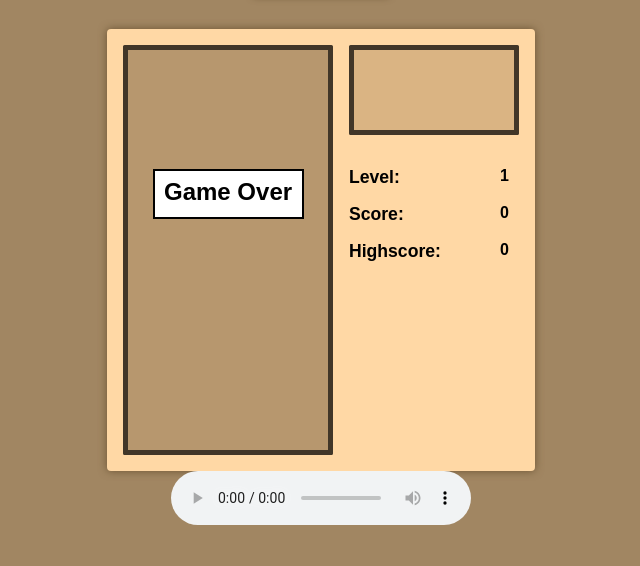
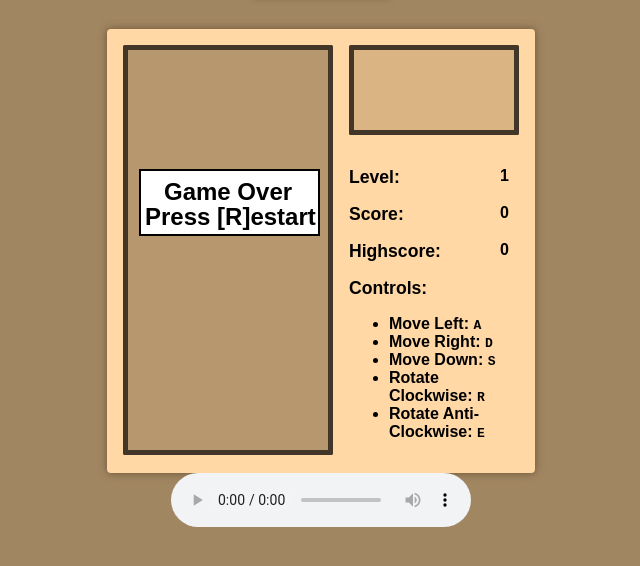
Before and after one commit to sjohnson03/typescript-tetris, a website built with Vite: page index.html in a window 1280 px wide. Shown: the part 172-738 px from the top of the page, without its empty margins (319-959 px from the left). Built offline with nearby package versions, Linux system fonts and the light colour scheme.

Commit message:
Add list of controls
Added list of controls to appear alongside the game. Also included a guide to allow the user to know how to restart the game.

```diff
--- a/index.html
+++ b/index.html
@@ -9,8 +9,9 @@
       <svg id="svgCanvas">
         <!-- game over text box -->
         <g id="gameOver" visibility="hidden">
-          <rect x="26" y="120" fill="white" height="48" width="149"></rect>
+          <rect x="12" y="120" fill="white" height="65" width="179"></rect>
           <text x="36" y="150">Game Over</text>
+          <text x="17" y="175">Press [R]estart</text>
         </g>
       </svg>
       <div id="sideBar" class="flex col">
@@ -28,7 +29,18 @@
             <span class="left">Highscore: </span>
             <span class="right" id="highScoreText">...</span>
           </div>
-        </div>
+          <div class="text">
+            <span class="left">Controls: </span>
+            <span class="right">
+              <ul>
+                <li>Move Left: <kbd>A</kbd></li>
+                <li>Move Right: <kbd>D</kbd></li>
+                <li>Move Down: <kbd>S</kbd></li>
+                <li>Rotate Clockwise: <kbd>R</kbd></li>
+                <li>Rotate Anti-Clockwise: <kbd>E</kbd></li>
+              </ul>
+            </span>
+          </div>
       </div>
     </main>
     <audio autoplay controls=""  src="./assets/tetris.mp3" loop ></audio>
```
